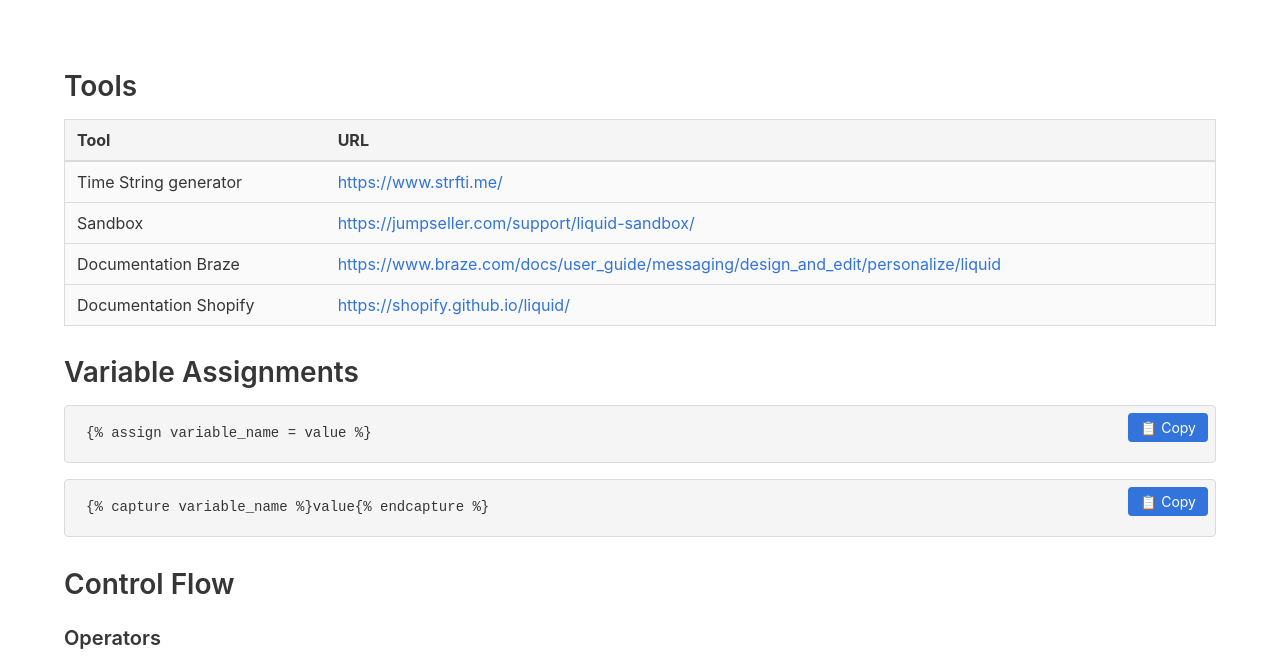
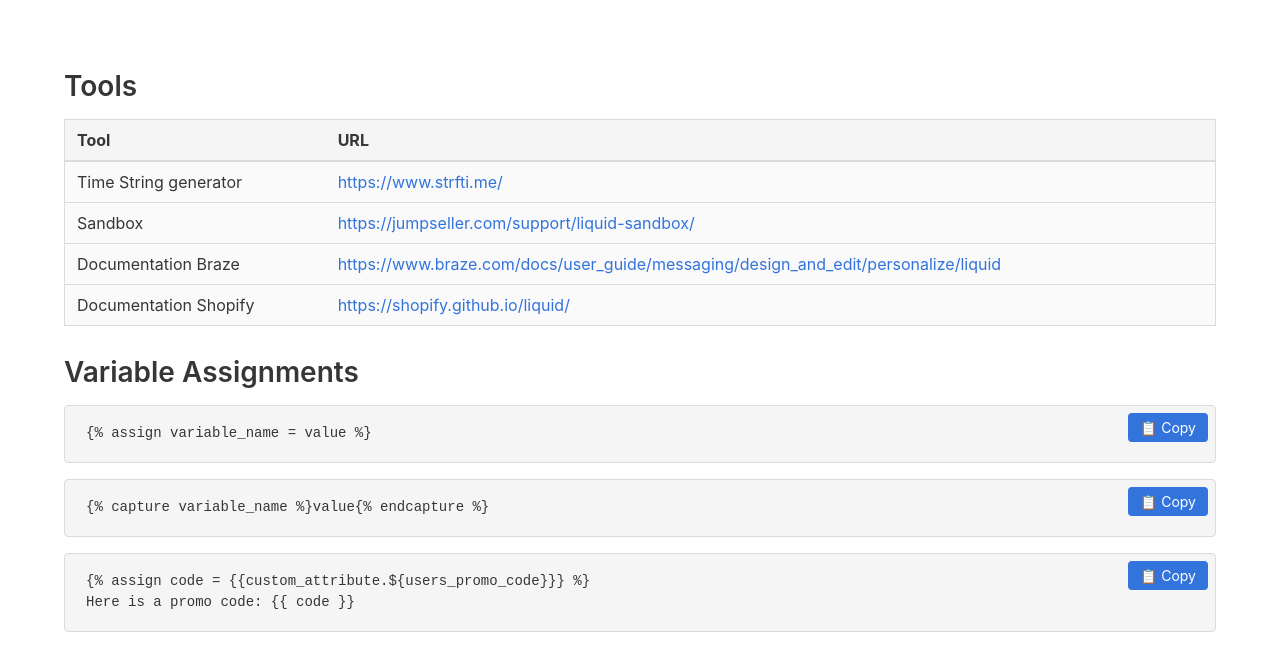
Before and after one commit to ra559/liquid-cheat-sheet, a plain HTML site: page index.html in a window 1280 px wide. Shown: the part 62-721 px from the top of the page. Drawn offline with nearby package versions, Linux system fonts and the light colour scheme.

Commit message:
added how to use variable
added how to use variable

```diff
--- a/index.html
+++ b/index.html
@@ -342,6 +342,12 @@
                 <div class="code-block-wrapper">
                     <button class="copy-btn" onclick="copyCode(this)">📋 Copy</button>
                     <pre><code class="language-liquid">{% capture variable_name %}value{% endcapture %}</code></pre>
+                </div>
+
+                <div class="code-block-wrapper">
+                    <button class="copy-btn" onclick="copyCode(this)">📋 Copy</button>
+                    <pre><code class="language-liquid">{% assign code = {{custom_attribute.${users_promo_code}}} %}
+Here is a promo code: {{ code }}</code></pre>
                 </div>
 
                 <!-- CONTROL FLOW SECTION -->
```
